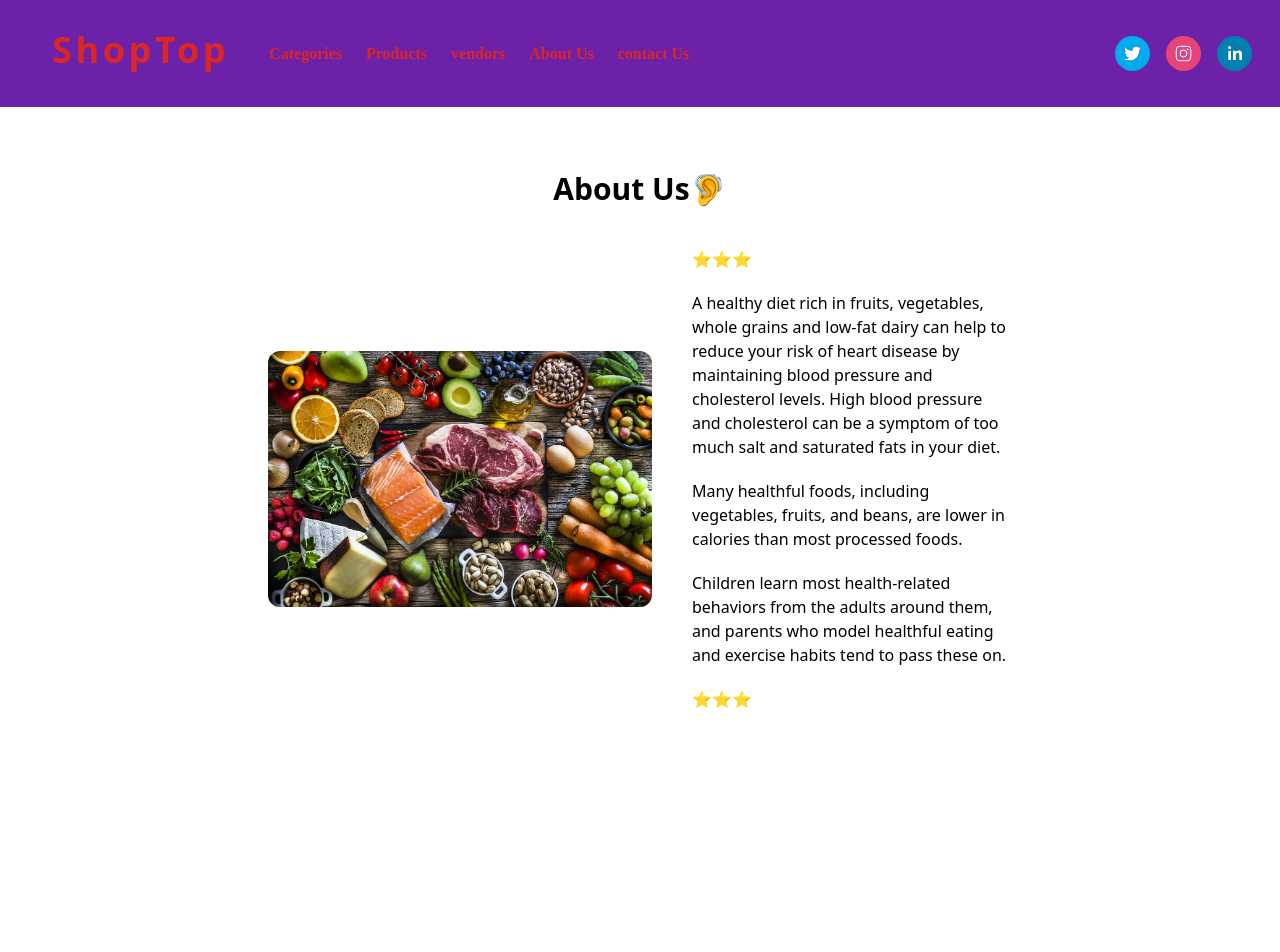
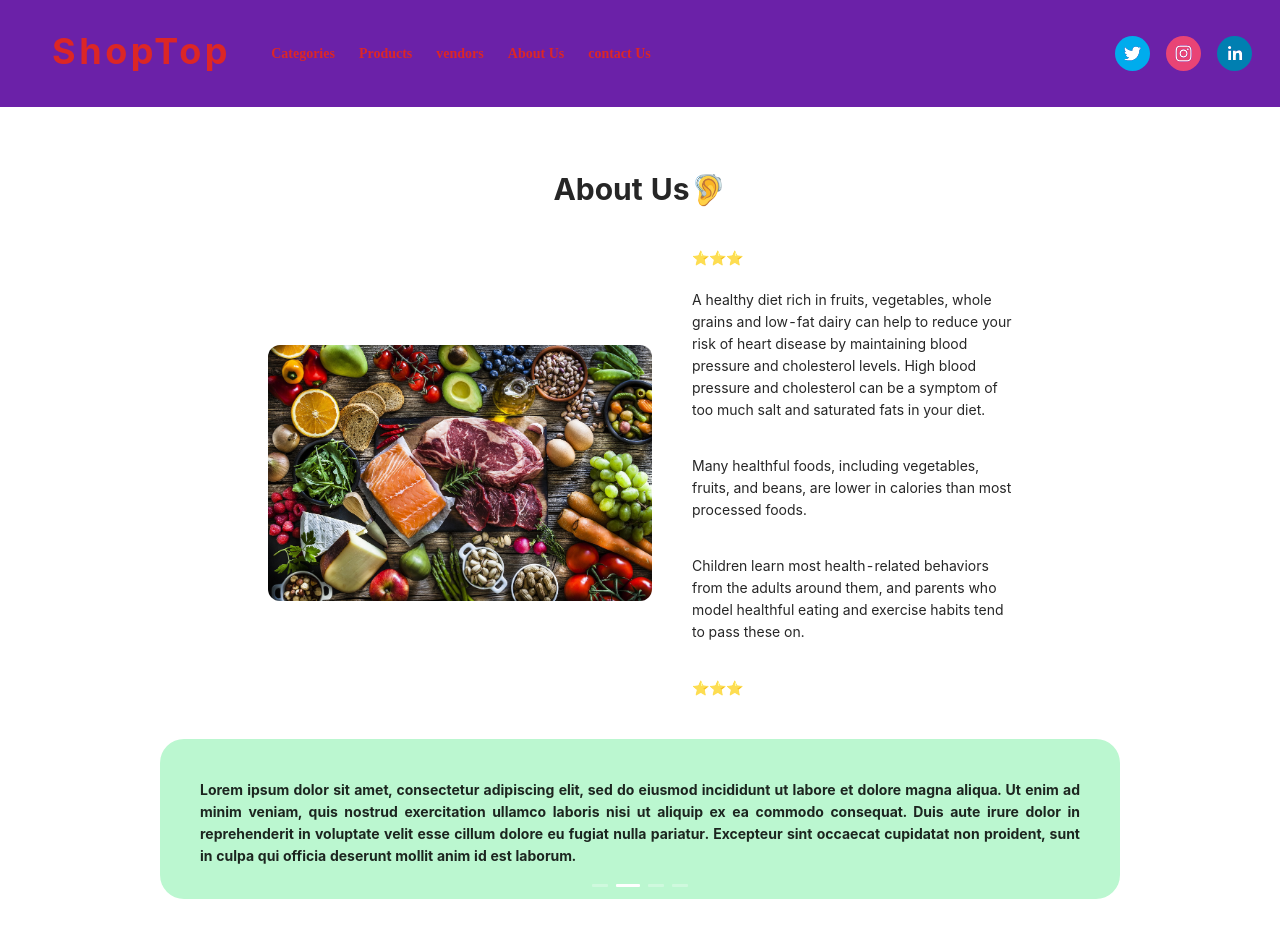
Before and after one commit to sanjeevAshrit7/shoptop, a React (Create React App) app: page /About in a window 1280 px wide. Shown: the top 952 px of the page. Built offline with nearby package versions, Linux system fonts and the light colour scheme.

Commit message:
adding ant-d

```diff
--- a/package.json
+++ b/package.json
@@ -15,6 +15,7 @@
     "@testing-library/jest-dom": "^5.16.5",
     "@testing-library/react": "^13.4.0",
     "@testing-library/user-event": "^13.5.0",
+    "antd": "^4.24.1",
     "lottie-react": "^2.3.1",
     "react": "^18.2.0",
     "react-dom": "^18.2.0",
--- a/src/components/About.js
+++ b/src/components/About.js
@@ -1,8 +1,19 @@
 import React from 'react';
+import { Carousel } from 'antd';
+// import 'antd/dist/antd.less'; // or 'antd/dist/antd.css'
+import 'antd/dist/antd.min.css'
 
 import foodsAboutImg from '../fg.jpg';
+import { useMediaQuery } from 'react-responsive';
 
 function About() {
+
+    const isTabletOrMobile = useMediaQuery({ query: '(max-width: 1224px)' })
+
+    const afterChange = (current) => {
+        console.log('current', current)
+    }
+
     return (
         <section className="container w-full lg:px-0 px-5 lg:w-3/4 mx-auto min-h-screen">
             <div className="mt-16">
@@ -38,6 +49,53 @@ function About() {
                         ⭐⭐⭐
                     </div>
                 </div>
+                {!isTabletOrMobile &&
+                    <Carousel
+                        afterChange={afterChange}
+                        autoplay
+                        className={isTabletOrMobile ?
+                            'flex w-60 container rounded-full my-10' :
+                            'flex flex-wrap rounded-full items-stretch my-10 '
+                        }
+                    >
+                        <div className='text-justify h-40 bg-purple-200 rounded-3xl px-10 py-10'>
+                            <span className='text-justify text-sm font-bold'>
+                                Lorem ipsum dolor sit amet, consectetur adipiscing elit, sed do eiusmod
+                                incididunt ut labore et dolore magna aliqua. Ut enim ad minim veniam, quis nostrud
+                                exercitation ullamco laboris nisi ut aliquip ex ea commodo consequat. Duis aute irure dolor in reprehenderit
+                                in voluptate velit esse cillum dolore eu fugiat nulla pariatur. Excepteur sint occaecat cupidatat non proident,
+                                sunt in culpa qui officia deserunt mollit anim id est laborum.
+                            </span>
+                        </div>
+                        <div className='text-justify h-40 bg-green-200 rounded-3xl px-10 py-10'>
+                            <span className='text-justify text-sm font-bold'>
+                                Lorem ipsum dolor sit amet, consectetur adipiscing elit, sed do eiusmod
+                                incididunt ut labore et dolore magna aliqua. Ut enim ad minim veniam, quis nostrud
+                                exercitation ullamco laboris nisi ut aliquip ex ea commodo consequat. Duis aute irure dolor in reprehenderit
+                                in voluptate velit esse cillum dolore eu fugiat nulla pariatur. Excepteur sint occaecat cupidatat non proident,
+                                sunt in culpa qui officia deserunt mollit anim id est laborum.
+                            </span>
+                        </div>
+                        <div className='text-justify h-40 bg-pink-200 rounded-3xl px-10 py-10'>
+                            <span className='text-justify text-sm font-bold'>
+                                Lorem ipsum dolor sit amet, consectetur adipiscing elit, sed do eiusmod
+                                incididunt ut labore et dolore magna aliqua. Ut enim ad minim veniam, quis nostrud
+                                exercitation ullamco laboris nisi ut aliquip ex ea commodo consequat. Duis aute irure dolor in reprehenderit
+                                in voluptate velit esse cillum dolore eu fugiat nulla pariatur. Excepteur sint occaecat cupidatat non proident,
+                                sunt in culpa qui officia deserunt mollit anim id est laborum.
+                            </span>
+                        </div>
+                        <div className='text-justify h-40 bg-blue-200 rounded-3xl px-10 py-10'>
+                            <span className='text-justify text-sm font-bold'>
+                                Lorem ipsum dolor sit amet, consectetur adipiscing elit, sed do eiusmod
+                                incididunt ut labore et dolore magna aliqua. Ut enim ad minim veniam, quis nostrud
+                                exercitation ullamco laboris nisi ut aliquip ex ea commodo consequat. Duis aute irure dolor in reprehenderit
+                                in voluptate velit esse cillum dolore eu fugiat nulla pariatur. Excepteur sint occaecat cupidatat non proident,
+                                sunt in culpa qui officia deserunt mollit anim id est laborum.
+                            </span>
+                        </div>
+                    </Carousel>
+                }
             </div>
         </section>
     )
--- a/src/components/Categories.js
+++ b/src/components/Categories.js
@@ -72,8 +72,8 @@ function Categories() {
                                     <Card
                                         className={
                                             isTabletOrMobile ?
-                                            'container mx-auto bg-red-700 border-l-8 border-blue-900 hover:drop-shadow-2xl hover:border-red-800 my-4' :
-                                            'container mx-auto bg-red-700 border-l-8 border-blue-900 hover:drop-shadow-2xl hover:border-red-800 my-4'
+                                                'container mx-auto bg-red-700 border-l-8 border-blue-900 hover:drop-shadow-2xl hover:border-red-800 my-4' :
+                                                'container mx-auto bg-red-700 border-l-8 border-blue-900 hover:drop-shadow-2xl hover:border-red-800 my-4'
                                         }
                                         key={index}
                                     >
--- a/src/index.css
+++ b/src/index.css
@@ -7,7 +7,7 @@
 @tailwind utilities;
 
 .cursive {
-  font-family: "Amatic Sc", cursive;
+  font-family: 'Amatic Sc', cursive;
   font-weight: 700;
 }
 
```
Also changed, not shown: 1 other file (tests, documents, lock files or other folders).
